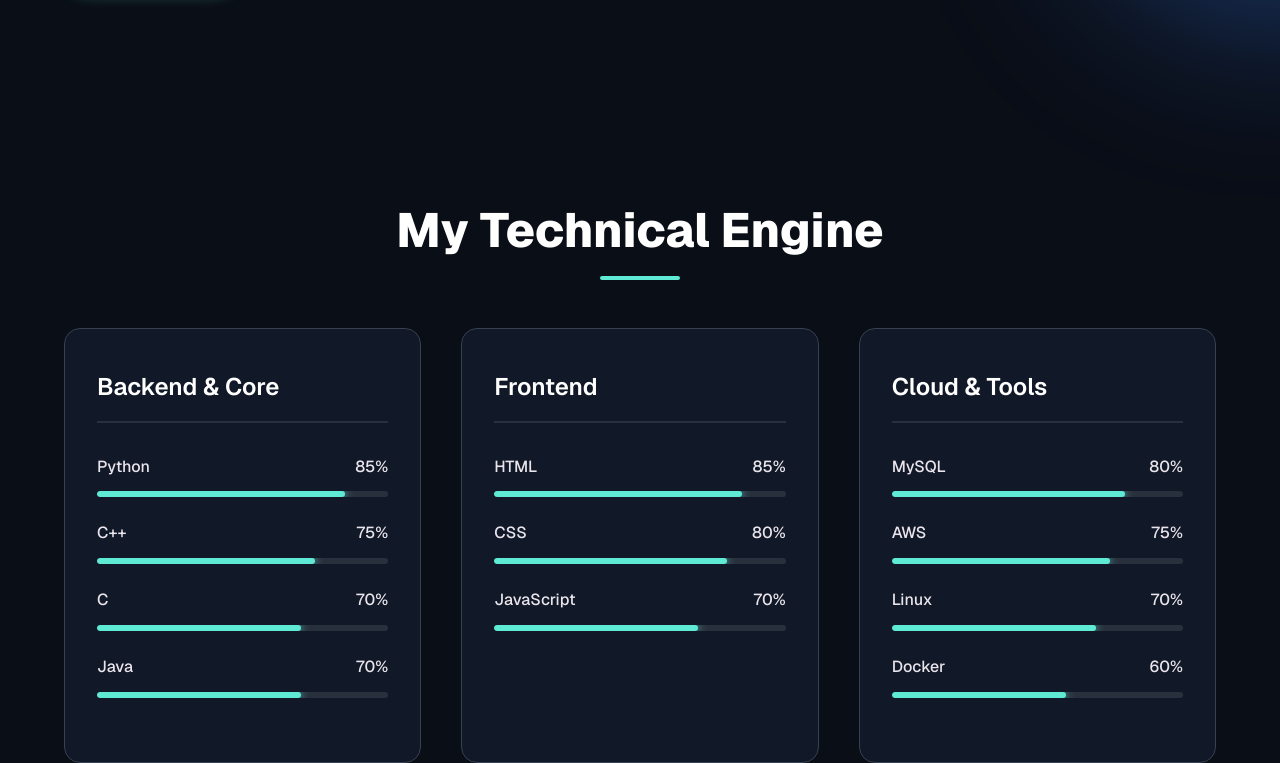
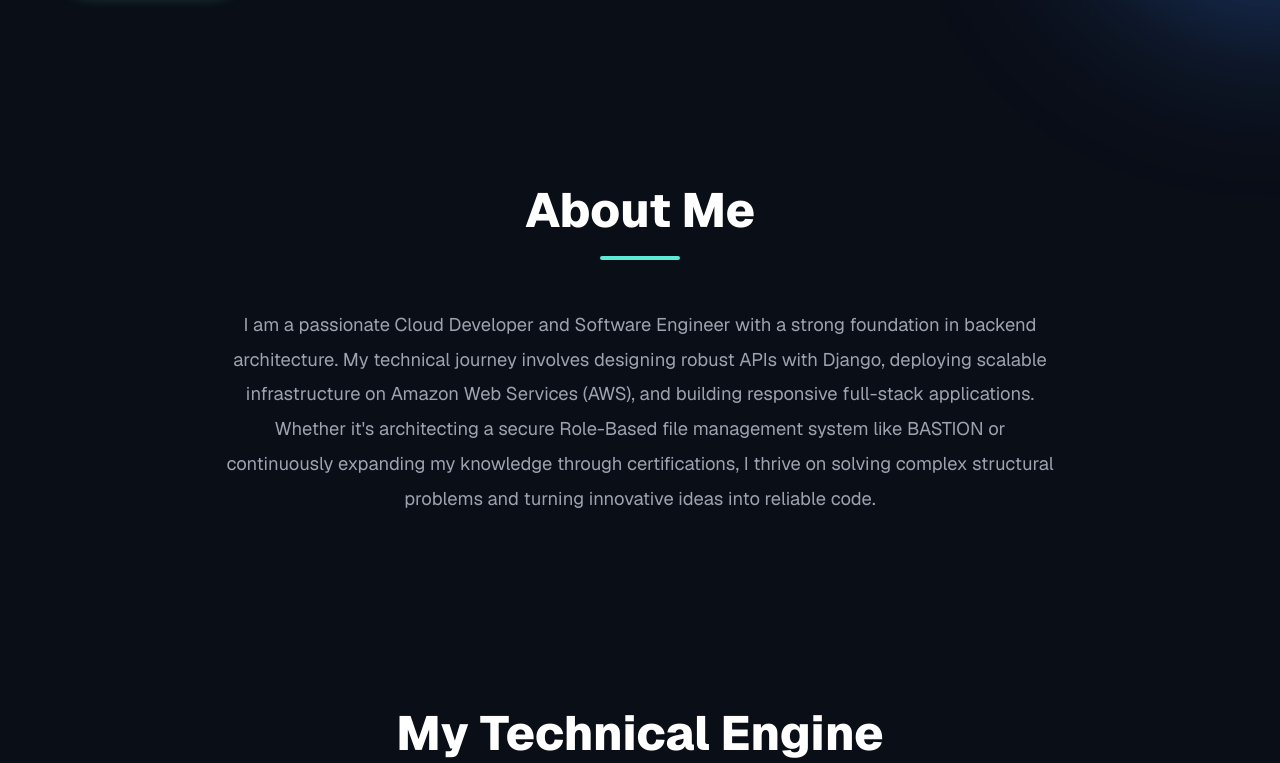
Before and after one commit to Ayush12708/My_Portfolio, a Django app: page / in a window 1280 px wide; the page is wider, and only the part inside the window is pictured. Shown: the part 778-1541 px from the top of that part. Run offline with Django 5.2, Linux system fonts and the light colour scheme; data comes from the database, SQL or seed files in the repository.

Commit message:
Add About Me section above Technical Engine

```diff
--- a/portfolio/templates/portfolio/index.html
+++ b/portfolio/templates/portfolio/index.html
@@ -71,6 +71,13 @@
                 </a>
             </div>
         </div>
+    </section>
+
+    <section id="about-me" style="max-width: 900px; margin: 5rem auto; text-align: center; padding: 0 2rem;">
+        <h2 class="section-title">About Me</h2>
+        <p style="color: var(--text-secondary); font-size: 1.15rem; line-height: 1.9;">
+            I am a passionate Cloud Developer and Software Engineer with a strong foundation in backend architecture. My technical journey involves designing robust APIs with Django, deploying scalable infrastructure on Amazon Web Services (AWS), and building responsive full-stack applications. Whether it's architecting a secure Role-Based file management system like BASTION or continuously expanding my knowledge through certifications, I thrive on solving complex structural problems and turning innovative ideas into reliable code.
+        </p>
     </section>
 
     <section id="skills">
```
